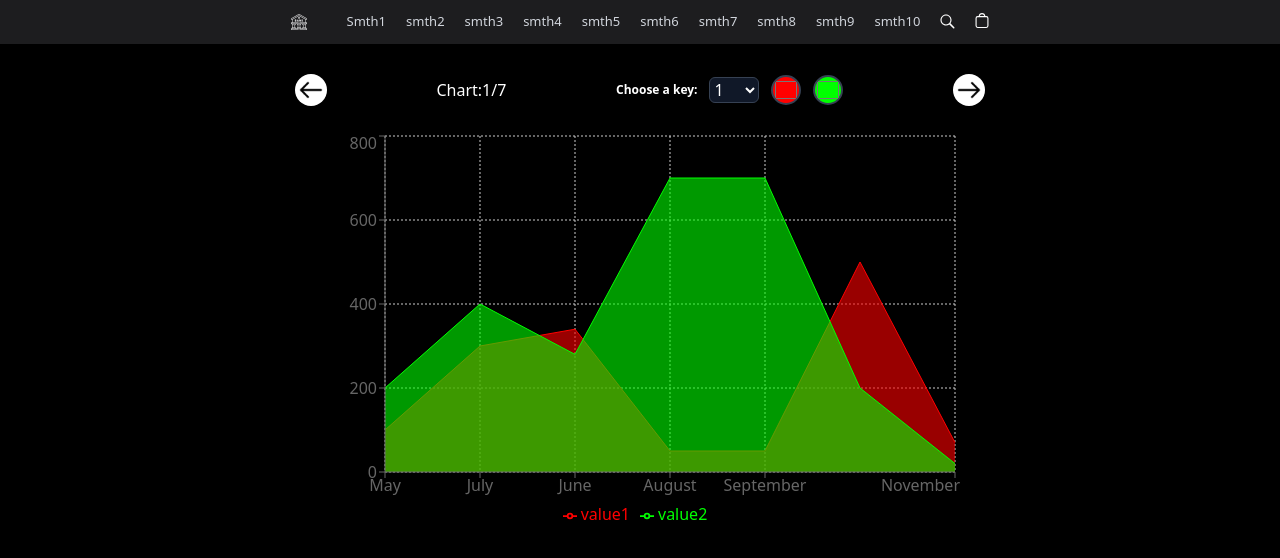
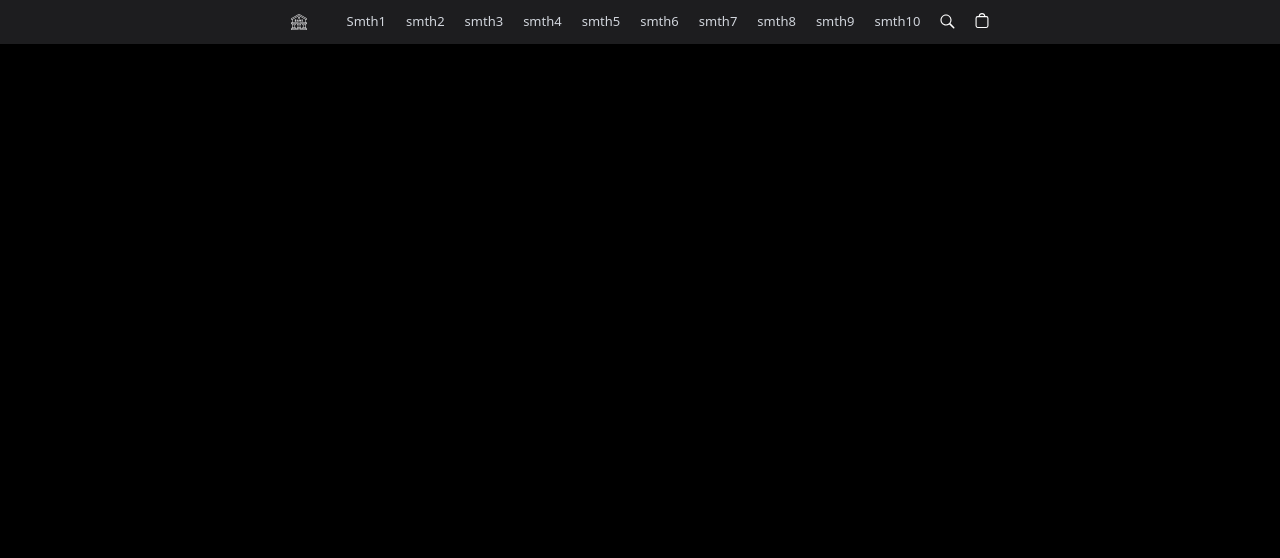
Before and after one commit to Farxodov/test, a React (Vite) app: page /pages in a window 1280 px wide. Before the commit this address led to /pages/1. Shown: the top 558 px of the page. Built offline with nearby package versions, Linux system fonts and the light colour scheme.

Commit message:
changed route path

```diff
--- a/src/Companents/Home/Home.jsx
+++ b/src/Companents/Home/Home.jsx
@@ -11,8 +11,8 @@ function Home() {
         {/* --------------- */}
         <div>
             <Routes>
-              <Route path="/pages" element={<Navigate to="/pages/1" />} />
-              <Route path="/pages/:id" element={<Pages/>} />
+              <Route path="https://farxodov.netlify.app/pages" element={<Navigate to="/pages/1" />} />
+              <Route path="https://farxodov.netlify.app/pages/:id" element={<Pages/>} />
             </Routes>
         </div>
         {/* ------------------------- */}
```
